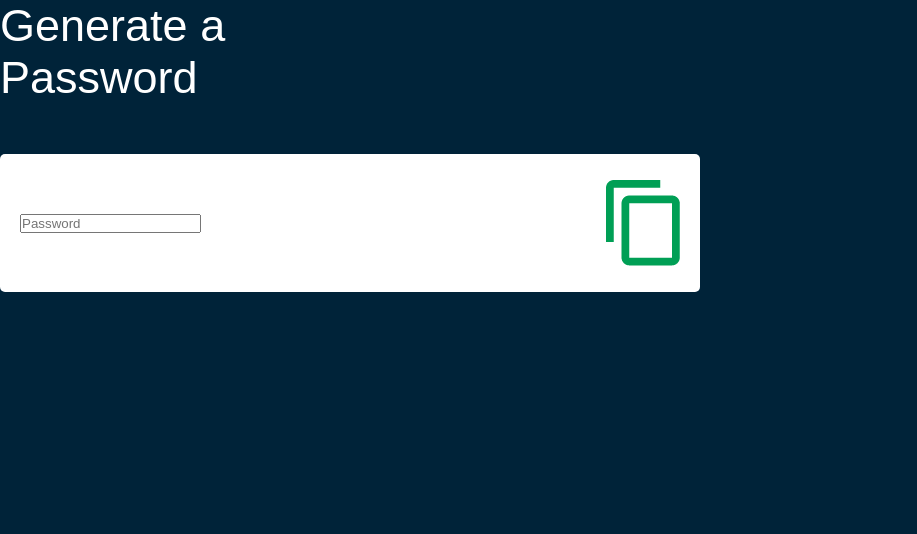
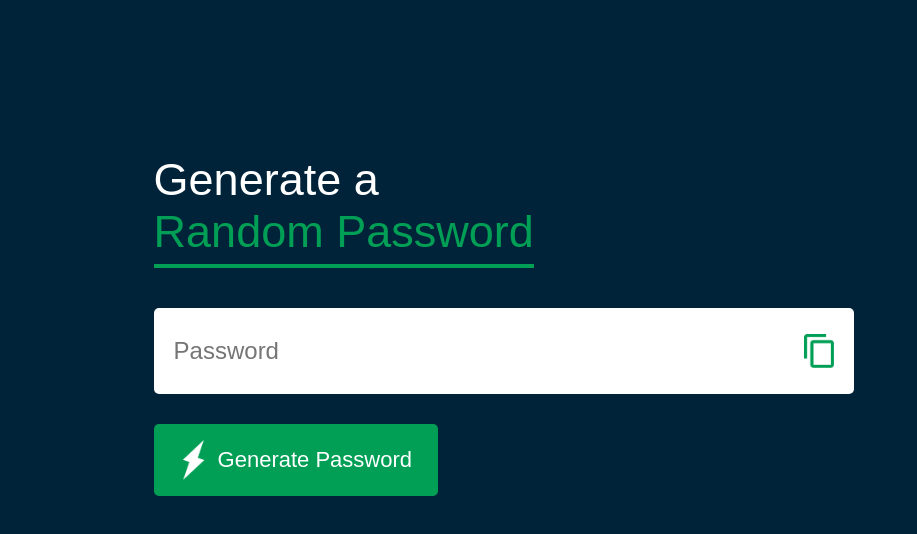
Before and after one commit to PrethigahShanmugarajah/Passly, a plain HTML site: page Index.html in a window 1280 px wide. Shown: the whole page, without its empty margins (0-917 px from the left). Drawn offline with Linux system fonts and the light colour scheme.

Commit message:
Update password generator HTML, CSS, and JS

```diff
--- a/Index.html
+++ b/Index.html
@@ -1,18 +1,27 @@
 <!DOCTYPE html>
 <html lang="en">
   <head>
-    <meta charset="UTF-8">
-    <meta name="viewport" content="width=device-width, initial-scale=1.0">
+    <meta charset="UTF-8" />
+    <meta name="viewport" content="width=device-width, initial-scale=1.0" />
     <title>Passly</title>
-    <link rel="stylesheet" href="Style.css">
+    <link rel="stylesheet" href="Style.css" />
   </head>
+
   <body>
     <div class="container">
-        <h1>Generate a <br>Password</h1>
+      <h1>Generate a <br /><span> Random Password</span></h1>
+
       <div class="display">
-            <input type="text" id="password" placeholder="Password">
-            <img src="images/copy.png">
+        <input type="text" id="password" placeholder="Password" />
+        <img src="images/copy.png" onclick="copyPassword()"/>
       </div>
+
+      <button onclick="createPassword()">
+        <img src="images/generate.png" />
+        Generate Password
+    </button>
     </div>
+
+    <script src="Script.js"></script>
   </body>
 </html>
--- a/Script.js
+++ b/Script.js
@@ -0,0 +1,28 @@
+const passwordBox = document.getElementById("password");
+const length = 12;
+
+const upperCase = "ABCDEFGHIJKLMNOPQRSTUVWXYZ";
+const lowerCase = "abcdefghijklmnopqrstuvwxyz";
+const numbers = "0123456789";
+const symbols = "!@#$%^&*()_+[]{}|;:,.<>?=-";
+
+const allCharacters = upperCase + lowerCase + numbers + symbols;
+
+function createPassword() {
+  let password = "";
+  password += upperCase[Math.floor(Math.random() * upperCase.length)];
+  password += lowerCase[Math.floor(Math.random() * lowerCase.length)];
+  password += numbers[Math.floor(Math.random() * numbers.length)];
+  password += symbols[Math.floor(Math.random() * symbols.length)];
+
+  while (length > password.length) {
+    password += allCharacters[Math.floor(Math.random() * allCharacters.length)];
+  }
+  passwordBox.value = password;
+}
+
+function copyPassword() {
+  passwordBox.select();
+  document.execCommand("copy");
+  alert("Password copied to clipboard!");
+}
--- a/Style.css
+++ b/Style.css
@@ -1,26 +1,19 @@
-*
-{
+* {
   margin: 0;
   padding: 0;
-    font-family: 'Poppins', sans-serif;
+  font-family: "Poppins", sans-serif;
   box-sizing: border-box;
 }
-
-body
-{
+body {
   background: #002339;
   color: #FFFFFF;
 }
-
-.container
-{
-    width: 12%;
+.container {
+  margin: 12%;
   width: 90%;
   max-width: 700px;
 }
-
-.display
-{
+.display {
   width: 100%;
   margin-top: 50px;
   margin-bottom: 30px;
@@ -32,9 +25,39 @@ body
   padding: 26px 20px;
   border-radius: 5px;
 }
-
-.container h1
-{
+.container h1 {
   font-size: 45px;
   font-weight: 500;
 }
+.container h1 span {
+  color: #019f55;
+  border-bottom: 4px solid #019f55;
+  padding-bottom: 7px;
+}
+.display img {
+    width: 30px;
+    cursor: pointer;
+}
+.display input {
+    border: 0;
+    outline: 0;
+    font-size: 24px;
+}
+.container button img {
+    width: 28px;
+    margin-right: 10px;
+}
+.container button {
+    border: 0;
+    outline: 0;
+    background: #019f55;
+    color: #FFFFFF;
+    font-size: 22px;
+    font-weight: 300;
+    display: flex;
+    align-items: center;
+    justify-content: center;
+    padding: 16px 26px;
+    border-radius: 5px;
+    cursor: pointer;
+}
```
Lines whose indentation alone changed are shown as unchanged.
